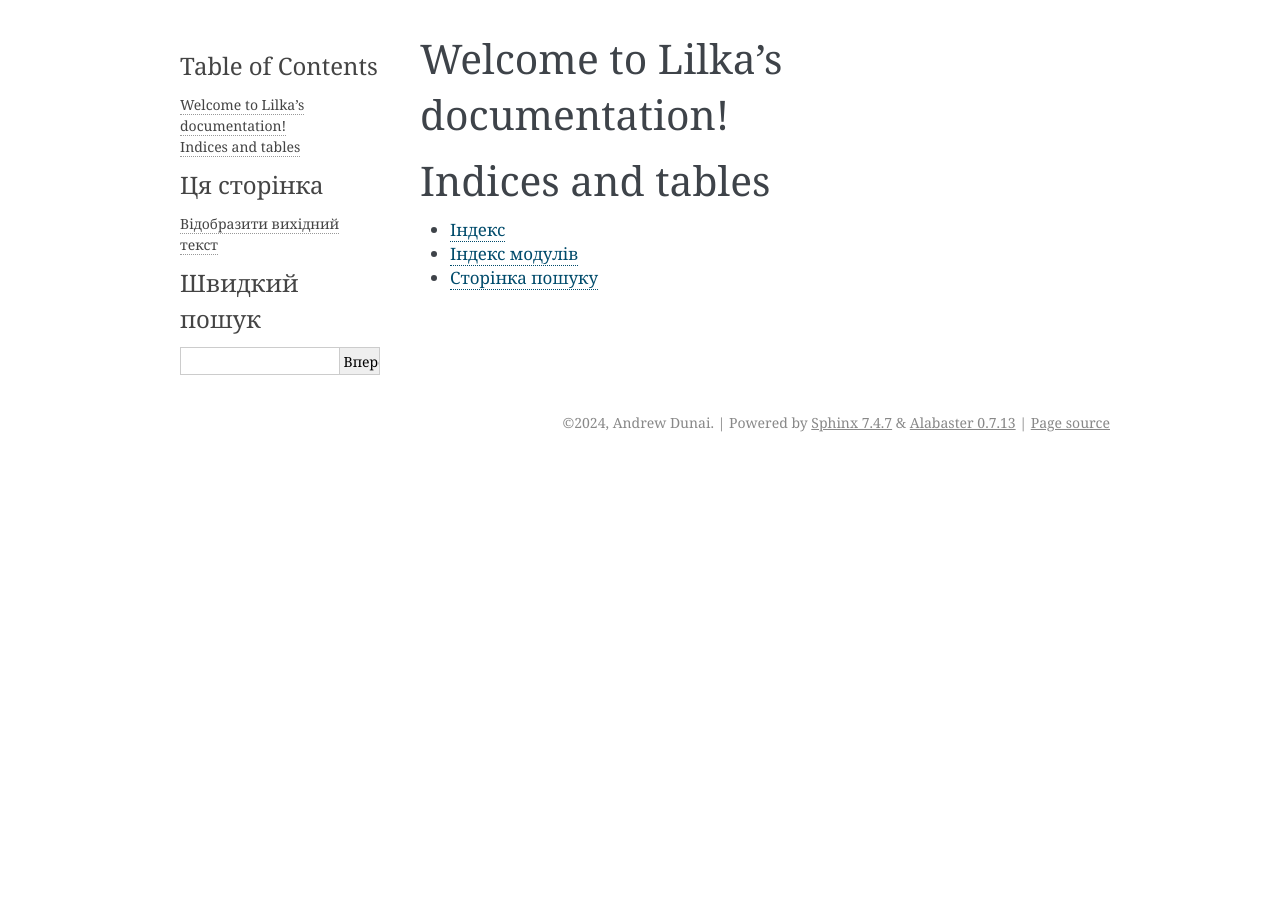
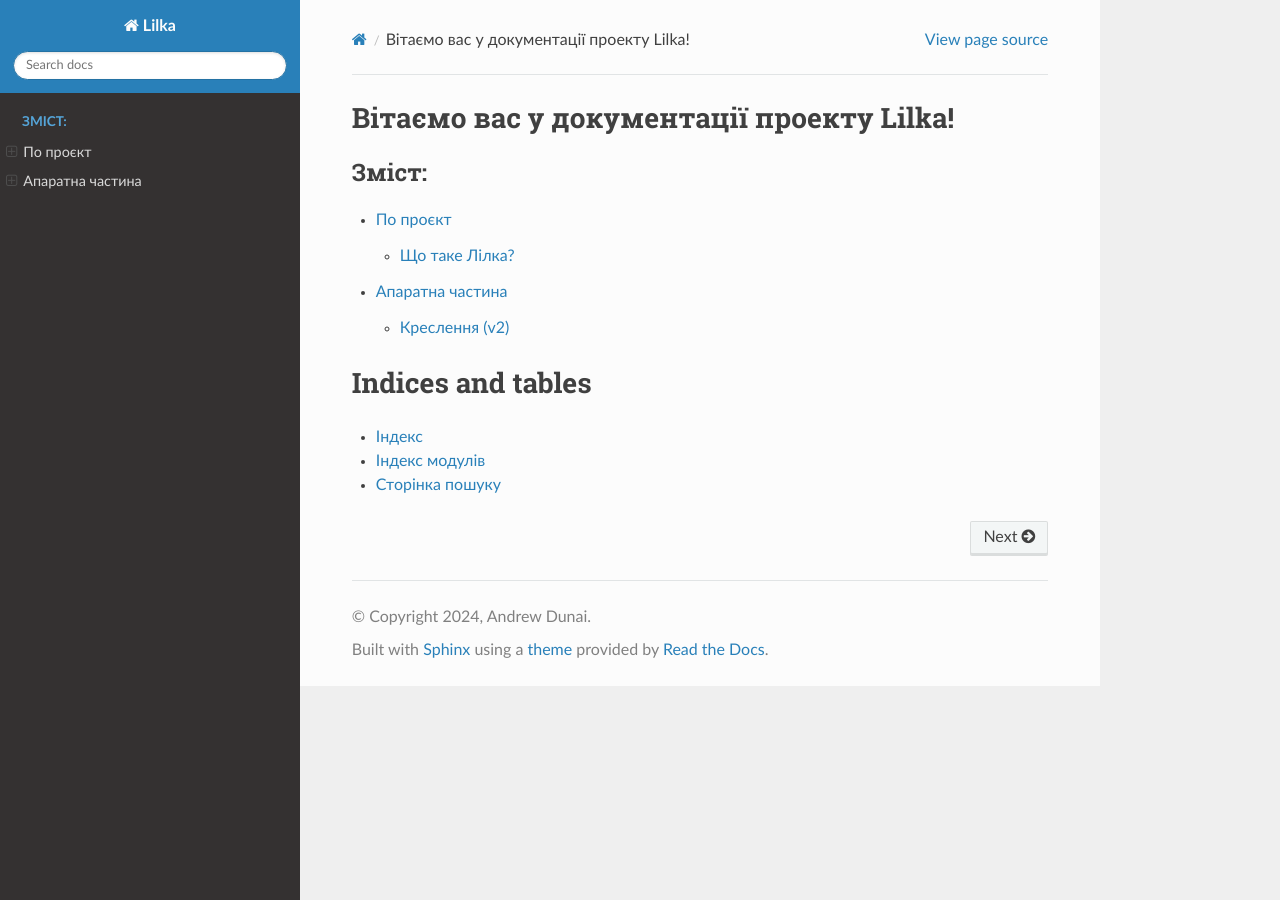
Before and after one commit to and3rson/lilka, a Sphinx documentation site: the page built from docs/index.rst, in a window 1280 px wide. Built offline with Sphinx 7.4.7 and the Read the Docs theme 2.0.0, drawn with Linux system fonts in a browser that asks for light colours.

Commit message:
docs: wip

```diff
--- /dev/null
+++ b/docs/about/index.rst
@@ -0,0 +1,7 @@
+По проєкт
+===========
+
+.. toctree::
+    :maxdepth: 2
+
+    what_is_lilka
--- /dev/null
+++ b/docs/about/what_is_lilka.rst
@@ -0,0 +1,2 @@
+Що таке Лілка?
+==============
--- a/docs/conf.py
+++ b/docs/conf.py
@@ -6,22 +6,25 @@
 # -- Project information -----------------------------------------------------
 # https://www.sphinx-doc.org/en/master/usage/configuration.html#project-information
 
-project = 'Lilka'
-copyright = '2024, Andrew Dunai'
-author = 'Andrew Dunai'
+project = "Lilka"
+copyright = "2024, Andrew Dunai"
+author = "Andrew Dunai"
 
 # -- General configuration ---------------------------------------------------
 # https://www.sphinx-doc.org/en/master/usage/configuration.html#general-configuration
 
 extensions = []
 
-templates_path = ['_templates']
-exclude_patterns = ['_build', 'Thumbs.db', '.DS_Store']
+templates_path = ["_templates"]
+exclude_patterns = ["_build", "Thumbs.db", ".DS_Store"]
 
-language = 'uk_UA'
+language = "uk_UA"
 
 # -- Options for HTML output -------------------------------------------------
 # https://www.sphinx-doc.org/en/master/usage/configuration.html#options-for-html-output
 
-html_theme = 'alabaster'
-html_static_path = ['_static']
+html_theme = "sphinx_rtd_theme"
+html_static_path = ["_static"]
+html_theme_options = {
+    "collapse_navigation": False,
+}
--- /dev/null
+++ b/docs/hardware/index.rst
@@ -0,0 +1,8 @@
+Апаратна частина
+================
+
+.. toctree::
+    :maxdepth: 2
+    :caption: Зміст
+
+    schematics_v2
--- /dev/null
+++ b/docs/hardware/schematics_v2.rst
@@ -0,0 +1,2 @@
+Креслення (v2)
+==============
--- a/docs/index.rst
+++ b/docs/index.rst
@@ -3,12 +3,15 @@
    You can adapt this file completely to your liking, but it should at least
    contain the root `toctree` directive.
 
-Welcome to Lilka's documentation!
-=================================
+Вітаємо вас у документації проекту Lilka!
+=========================================
 
 .. toctree::
-   :maxdepth: 2
-   :caption: Contents:
+    :maxdepth: 2
+    :caption: Зміст:
+
+    about/index
+    hardware/index
 
 
 
```
Also changed, not shown: .readthedocs.yaml, 3 other files.
